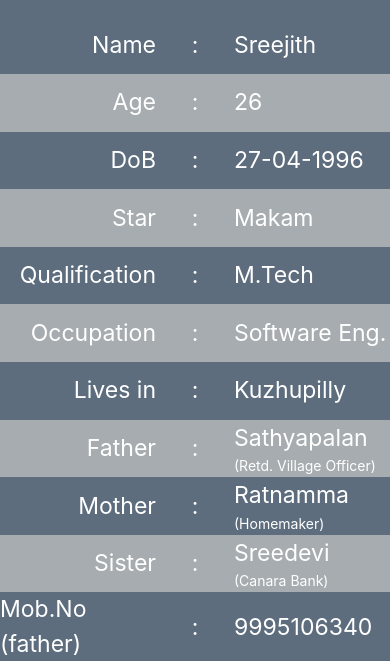
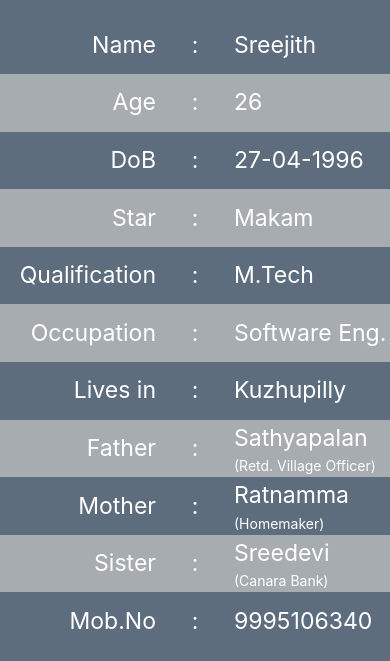
Before and after one commit to SreejithSathyans07/myprofile, a plain HTML site: page index.html in a window 390 px wide. Shown: the part 292-953 px from the top of the page. Drawn offline with nearby package versions, Linux system fonts and the light colour scheme.

Commit message:
Modifying mobile number section

```diff
--- a/index.html
+++ b/index.html
@@ -169,7 +169,7 @@
         </div>
         <div class="row row-info">
             <div class="w-40 d-flex justify-content-end">
-                Mob.No (father)
+                Mob.No
             </div>
             <div class="w-20 d-flex justify-content-center">
                 :
```
